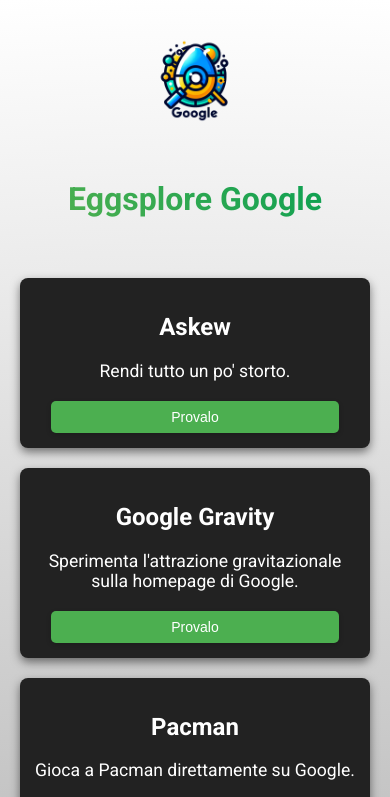
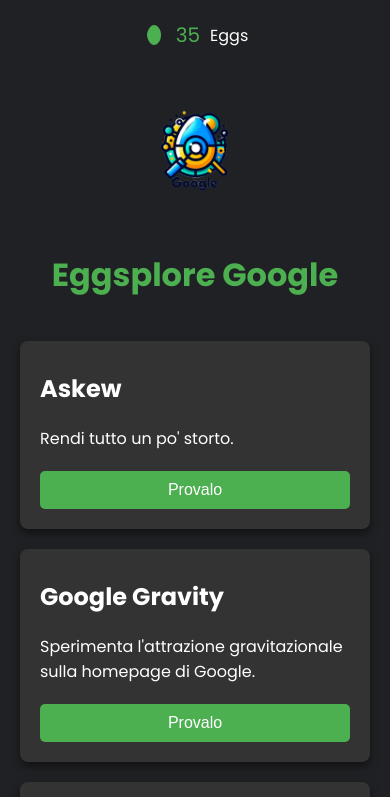
Before and after one commit to AgonyLecter/egg, a plain HTML site: page index.html in a window 390 px wide. Shown: the top 797 px of the page. Drawn offline with Linux system fonts and the light colour scheme.

Commit message:
Update index.html

```diff
--- a/index.html
+++ b/index.html
@@ -4,11 +4,11 @@
     <meta charset="UTF-8">
     <meta name="viewport" content="width=device-width, initial-scale=1.0">
     <title>Eggsplore Google</title>
-    <link rel="stylesheet" href="https://fonts.googleapis.com/css2?family=Roboto:wght@400;500;700&display=swap">
+    <link href="https://fonts.googleapis.com/css2?family=Poppins:wght@400;500;700&display=swap" rel="stylesheet">
     <style>
         body {
-            font-family: 'Roboto', sans-serif;
-            background: radial-gradient(circle, rgba(36,36,36,1) 0%, rgb(255, 255, 255) 100%);
+            font-family: 'Poppins', sans-serif;
+            background: #202124;
             color: white;
             margin: 0;
             padding: 20px;
@@ -19,29 +19,41 @@
         }
         .container {
             width: 100%;
-            max-width: 800px;
-            text-align: center;
+            max-width: 960px;
+            display: grid;
+            grid-template-columns: repeat(auto-fit, minmax(240px, 1fr));
+            gap: 20px;
+            padding: 20px;
         }
         .egg {
-            background-color: #222;
+            background-color: #333;
             border-radius: 8px;
-            margin: 20px auto;
             padding: 20px;
-            transition: transform 0.3s ease-out, background-color 0.3s;
+            transition: transform 0.3s ease-out;
             box-shadow: 0 4px 10px rgba(0,0,0,0.5);
             cursor: pointer;
         }
         .egg:hover {
-            transform: translateY(-5px);
-            background-color: #2a2a2a;
+            transform: scale(1.05);
+            background-color: #424242;
         }
-        h1 {
-            font-size: 2.5rem;
+        .egg-counter {
+            display: flex;
+            align-items: center;
+            gap: 10px;
+            margin-bottom: 40px;
+        }
+        .egg-counter svg {
+            width: 24px;
+            height: 24px;
+            fill: #4CAF50;
+        }
+        .egg-counter span {
+            font-size: 20px;
+            color: #ffffff;
+        }
+        h1, .egg-counter span {
             color: #4CAF50;
-            background: -webkit-linear-gradient(45deg, #4CAF50, #0da052);
-            -webkit-background-clip: text;
-            -webkit-text-fill-color: transparent;
-            margin: 20px 0 40px;
         }
         button {
             background-color: #4CAF50;
@@ -52,10 +64,8 @@
             cursor: pointer;
             font-size: 16px;
             transition: background-color 0.2s;
-            box-shadow: 0 2px 5px rgba(0,0,0,0.2);
-            width: 80%;
-            margin: 0 auto;
-            display: block;
+            width: 100%;
+            margin-top: 10px;
         }
         button:hover {
             background-color: #43a047;
@@ -64,26 +74,18 @@
             width: 120px;
             margin-bottom: 20px;
         }
-        .egg p {
-            font-size: 1.1rem;
-            margin: 10px 0 20px;
-        }
-        @media (max-width: 768px) {
-            h1 {
-                font-size: 2rem;
-            }
-            .egg {
-                padding: 15px;
-            }
-            button {
-                padding: 8px 15px;
-                font-size: 14px;
-                width: 90%;
-            }
+        .egg h2, .egg p {
+            margin: 0;
+            padding: 10px 0;
         }
     </style>
 </head>
 <body>
+
+<div class="egg-counter">
+    <svg xmlns="http://www.w3.org/2000/svg" viewBox="0 0 24 24"><path d="M12 2C8.13 2 5 8.15 5 12s3.13 10 7 10 7-4.48 7-10-3.13-10-7-10z"/></svg>
+    <span id="eggCount">0</span> Eggs
+</div>
 
 <img src="egg.png" alt="Eggsplore Google Logo" class="logo">
 <h1>Eggsplore Google</h1>
@@ -229,8 +231,53 @@
         <p>Prova la ricerca Google in assenza di gravità.</p>
         <button onclick="window.open('http://mrdoob.com/projects/chromeexperiments/google-space/', '_blank')">Provalo</button>
     </div>
+    <div class="egg">
+        <h2>Bletchley Park</h2>
+        <p>Digitando "Bletchley Park" nei risultati di ricerca, vedrai il nome decodificarsi come in un messaggio cifrato.</p>
+        <button onclick="window.open('https://www.google.com/search?q=Bletchley+Park', '_blank')">Provalo</button>
+    </div>
+    <div class="egg">
+        <h2>The Answer to Life, the Universe, and Everything</h2>
+        <p>Scopri la risposta alla domanda fondamentale sulla vita, l'universo e tutto quanto.</p>
+        <button onclick="window.open('https://www.google.com/search?q=The+Answer+to+Life,+the+Universe,+and+Everything', '_blank')">Provalo</button>
+    </div>
+    <div class="egg">
+        <h2>Brevetto LEGO</h2>
+        <p>Esplora il brevetto originale dei mattoncini LEGO, un'icona del design e dell'innovazione.</p>
+        <button onclick="window.open('https://patents.google.com/patent/US3005282', '_blank')">Provalo</button>
+    </div>
+    <div class="egg">
+        <h2>Lancia un Dado</h2>
+        <p>Lancia un dado virtualmente direttamente dai risultati di ricerca di Google.</p>
+        <button onclick="window.open('https://www.google.com/search?q=roll+a+die', '_blank')">Provalo</button>
+    </div>
+    <div class="egg">
+        <h2>Six Degrees of Kevin Bacon</h2>
+        <p>Scopri il numero di Bacon di qualsiasi attore.</p>
+        <button onclick="window.open('https://www.google.com/search?q=bacon+number+[nome+attore]', '_blank')">Provalo</button>
+    </div>
+    <div class="egg">
+        <h2>Epic Google</h2>
+        <p>Per chi pensa che Google non sia abbastanza grande.</p>
+        <button onclick="window.open('http://www.toobigtouse.com/', '_blank')">Provalo</button>
+    </div>
+    <div class="egg">
+        <h2>Google Terminal</h2>
+        <p>Vivi l'esperienza Google come nei primi anni '80.</p>
+        <button onclick="window.open('http://elgoog.im/terminal/', '_blank')">Provalo</button>
+    </div>
 
 </div>
+<script>
+    // Funzione per aggiornare il contatore degli "egg"
+    function updateEggCount() {
+        const eggCount = document.querySelectorAll('.egg').length;
+        document.getElementById('eggCount').textContent = eggCount;
+    }
+
+    // Chiamata iniziale per aggiornare il contatore
+    updateEggCount();
+</script>
 
 </body>
 </html>
```
